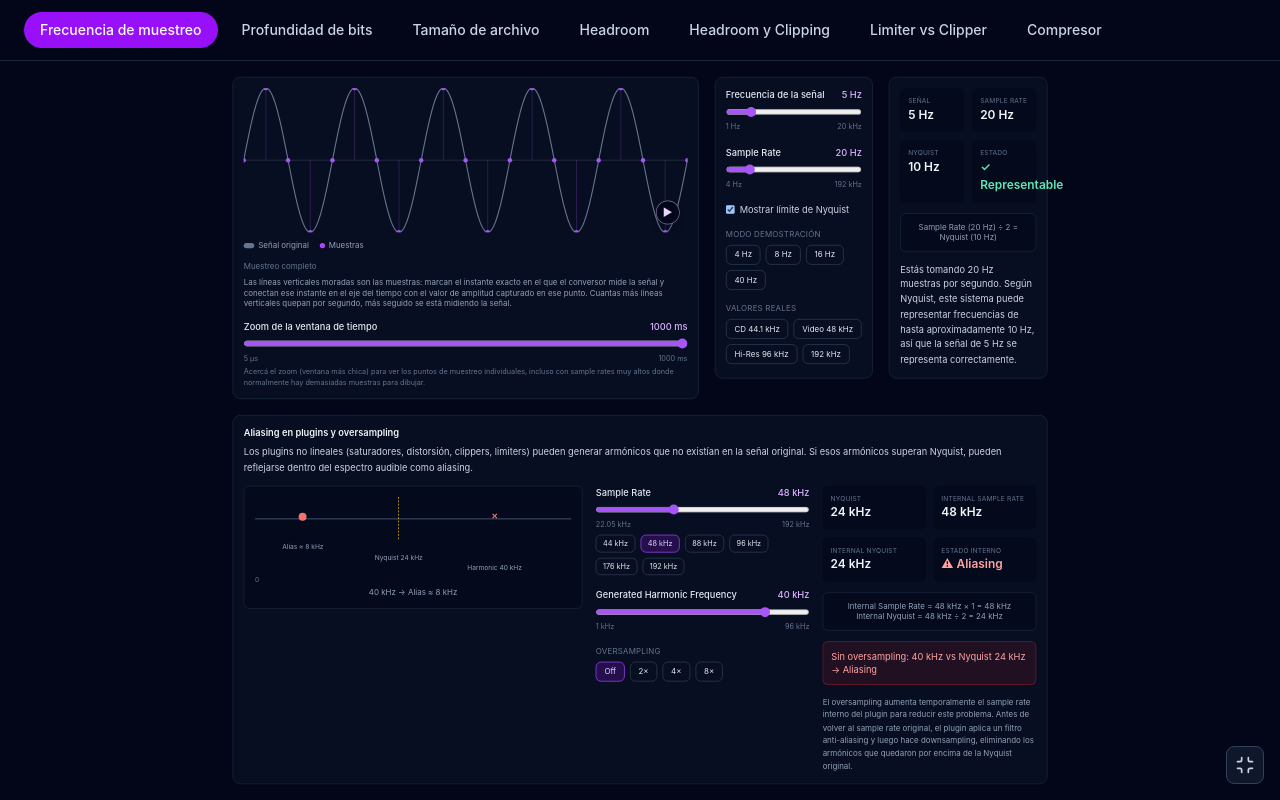
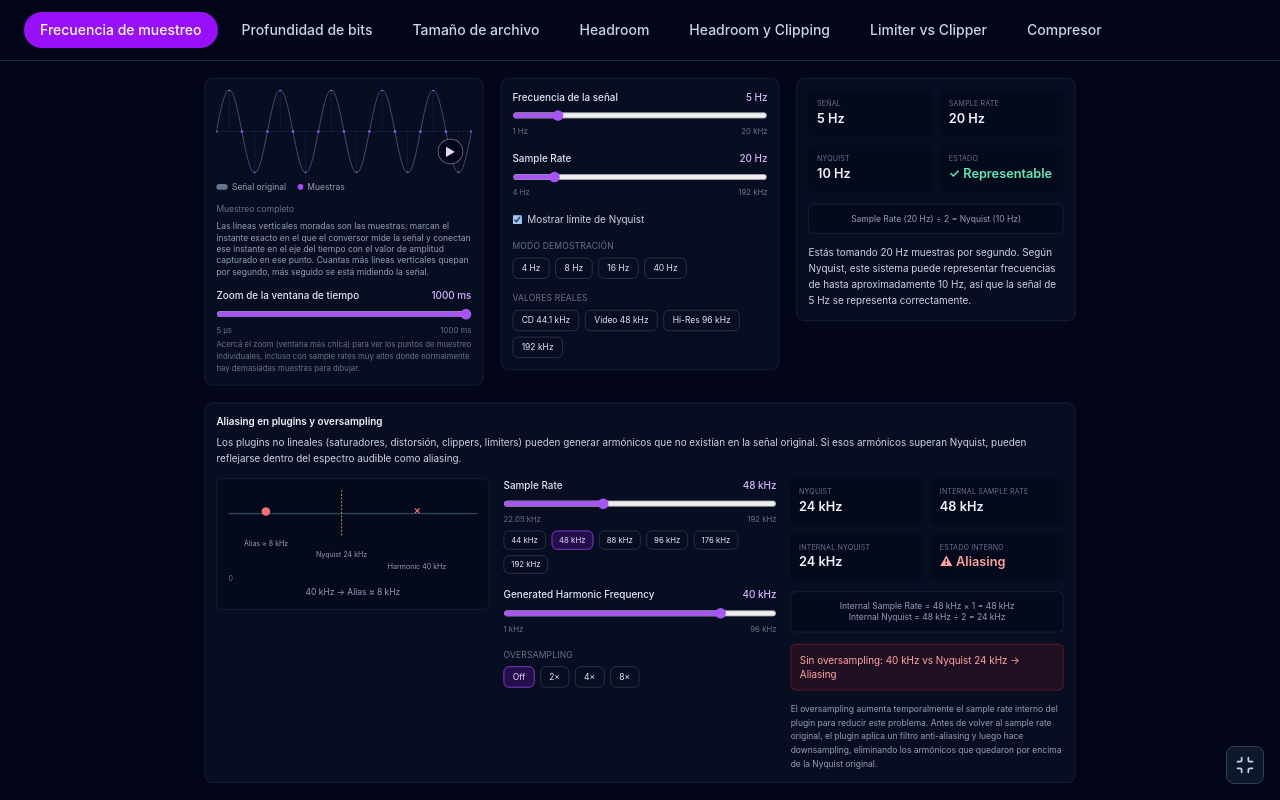
Before and after one commit to afssx/digital-audio-lab, a React (Vite) app: page / in a window 1280 px wide. Both pictures are taken after a click on the button "Modo presentación". Built offline with nearby package versions, Linux system fonts and the light colour scheme.

Commit message:
Improve horizontal space usage in presentation mode for Sampling and Compressor tabs

```diff
--- a/src/components/CompressorDemo.tsx
+++ b/src/components/CompressorDemo.tsx
@@ -173,7 +173,9 @@ export default function CompressorDemo({ presentationMode }: { presentationMode:
   return (
     <div
       className={`p-6 ${
-        presentationMode ? 'max-w-none columns-1 gap-6 xl:columns-2' : 'grid max-w-5xl mx-auto gap-6'
+        presentationMode
+          ? 'columns-1 gap-6 max-w-none lg:columns-2 2xl:columns-3'
+          : 'grid max-w-5xl mx-auto gap-6'
       }`}
     >
       <div className={`rounded-xl border border-slate-800 bg-slate-900/50 p-4 ${sectionClass}`}>
@@ -240,9 +242,9 @@ export default function CompressorDemo({ presentationMode }: { presentationMode:
         </div>
       </div>
 
-      <div className={`grid gap-6 lg:grid-cols-[minmax(0,1fr)_340px] ${sectionClass}`}>
-        <div className="space-y-5 rounded-xl border border-slate-800 bg-slate-900/50 p-4">
-          <div className="grid gap-5 sm:grid-cols-2">
+      <div className={`@container grid gap-6 @lg:grid-cols-[minmax(0,1fr)_340px] ${sectionClass}`}>
+        <div className="@container space-y-5 rounded-xl border border-slate-800 bg-slate-900/50 p-4">
+          <div className="grid gap-5 @sm:grid-cols-2">
             <Slider label="Input Level" value={inputGainDb} min={-24} max={12} step={0.5} unit="dB" onChange={setInputGainDb} />
             <Slider label="Threshold" value={thresholdDb} min={-40} max={0} step={0.5} unit="dB" onChange={setThresholdDb} />
             <RatioSlider value={ratio} onChange={setRatio} />
@@ -251,7 +253,7 @@ export default function CompressorDemo({ presentationMode }: { presentationMode:
             <Slider label="Release" value={releaseMs} min={10} max={1000} step={5} unit="ms" onChange={setReleaseMs} />
           </div>
 
-          <div className="grid gap-3 sm:grid-cols-2">
+          <div className="grid gap-3 @sm:grid-cols-2">
             <div>
               <p className="mb-1 text-sm font-medium text-slate-200">Threshold</p>
               <p className="text-xs text-slate-400">Nivel desde donde empieza la compresión.</p>
--- a/src/components/SamplingRateDemo.tsx
+++ b/src/components/SamplingRateDemo.tsx
@@ -133,11 +133,14 @@ export default function SamplingRateDemo({ presentationMode }: { presentationMod
     : `Estás tomando ${formatFrequency(sampleRate)} muestras por segundo. Según Nyquist, este sistema puede representar frecuencias de hasta aproximadamente ${formatFrequency(nyquist)}, así que la señal de ${formatFrequency(signalFrequency)} se representa correctamente.`
 
   return (
-    <div
-      className={`grid gap-6 p-6 ${
-        presentationMode ? 'max-w-none lg:grid-cols-[1.4fr_1fr] lg:items-start' : 'max-w-5xl mx-auto'
-      }`}
-    >
+    <div className={`grid gap-6 p-6 ${presentationMode ? 'max-w-none' : 'max-w-5xl mx-auto'}`}>
+      <div
+        className={
+          presentationMode
+            ? 'grid gap-6 lg:items-start lg:grid-cols-[repeat(auto-fit,minmax(280px,1fr))]'
+            : 'contents'
+        }
+      >
       <div className="rounded-xl border border-slate-800 bg-slate-900/50 p-4">
         <div className="relative">
           <svg
@@ -270,7 +273,7 @@ export default function SamplingRateDemo({ presentationMode }: { presentationMod
         </div>
       </div>
 
-      <div className="grid gap-6 md:grid-cols-2">
+      <div className={presentationMode ? 'contents' : 'grid gap-6 md:grid-cols-2'}>
         <div className="space-y-5 rounded-xl border border-slate-800 bg-slate-900/50 p-4">
           <div>
             <label className="flex items-center justify-between text-sm font-medium text-slate-200">
@@ -390,10 +393,9 @@ export default function SamplingRateDemo({ presentationMode }: { presentationMod
           <p className="text-sm leading-relaxed text-slate-300">{explanation}</p>
         </div>
       </div>
+      </div>
 
-      <div className={presentationMode ? 'lg:col-span-2' : ''}>
-        <PluginAliasingDemo presentationMode={presentationMode} />
-      </div>
+      <PluginAliasingDemo presentationMode={presentationMode} />
     </div>
   )
 }
@@ -432,7 +434,13 @@ function PluginAliasingDemo({ presentationMode }: { presentationMode: boolean })
         audible como aliasing.
       </p>
 
-      <div className={presentationMode ? 'mt-4 grid gap-5 xl:grid-cols-[1fr_1.3fr] xl:items-start' : ''}>
+      <div
+        className={
+          presentationMode
+            ? 'mt-4 grid gap-5 lg:items-start lg:grid-cols-[repeat(auto-fit,minmax(260px,1fr))]'
+            : 'contents'
+        }
+      >
       <div className={presentationMode ? 'rounded-lg border border-slate-800 bg-slate-950/60 p-4' : 'mt-4 rounded-lg border border-slate-800 bg-slate-950/60 p-4'}>
         <div className="relative h-32">
           <div className="absolute left-0 right-0 top-8 h-0.5 bg-slate-700" />
@@ -458,7 +466,7 @@ function PluginAliasingDemo({ presentationMode }: { presentationMode: boolean })
         </p>
       </div>
 
-      <div className={`grid gap-5 md:grid-cols-2 ${presentationMode ? '' : 'mt-5'}`}>
+      <div className={presentationMode ? 'contents' : 'mt-5 grid gap-5 md:grid-cols-2'}>
         <div className="space-y-5">
           <div>
             <label className="flex items-center justify-between text-sm font-medium text-slate-200">
```
